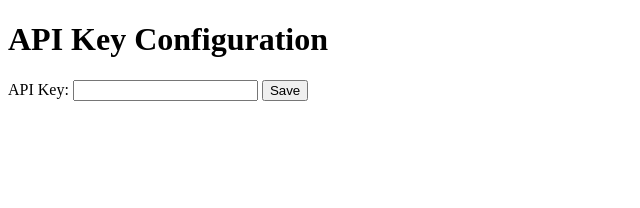
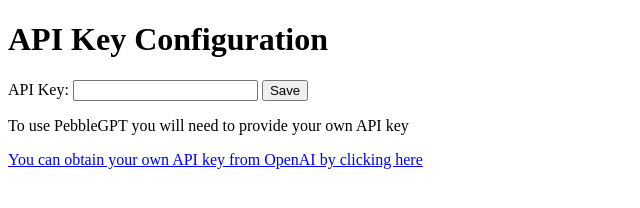
Before and after one commit to huntboom/pebble-config, a plain HTML site: page index.html in a window 1280 px wide. Shown: the whole page, without its empty margins (0-640 px from the left). Drawn offline with Linux system fonts and the light colour scheme.

Commit message:
provided link to where users can get their own API key

```diff
--- a/index.html
+++ b/index.html
@@ -10,6 +10,8 @@
       <input type="text" id="api_key" name="api_key">
       <button type="button" id="submit">Save</button>
     </form>
+    <p>To use PebbleGPT you will need to provide your own API key</p>
+    <a href="https://platform.openai.com/account/api-keys">You can obtain your own API key from OpenAI by clicking here</a>
     <script>
       document.getElementById('submit').addEventListener('click', function() {
         var apiKey = document.getElementById('api_key').value;
```
